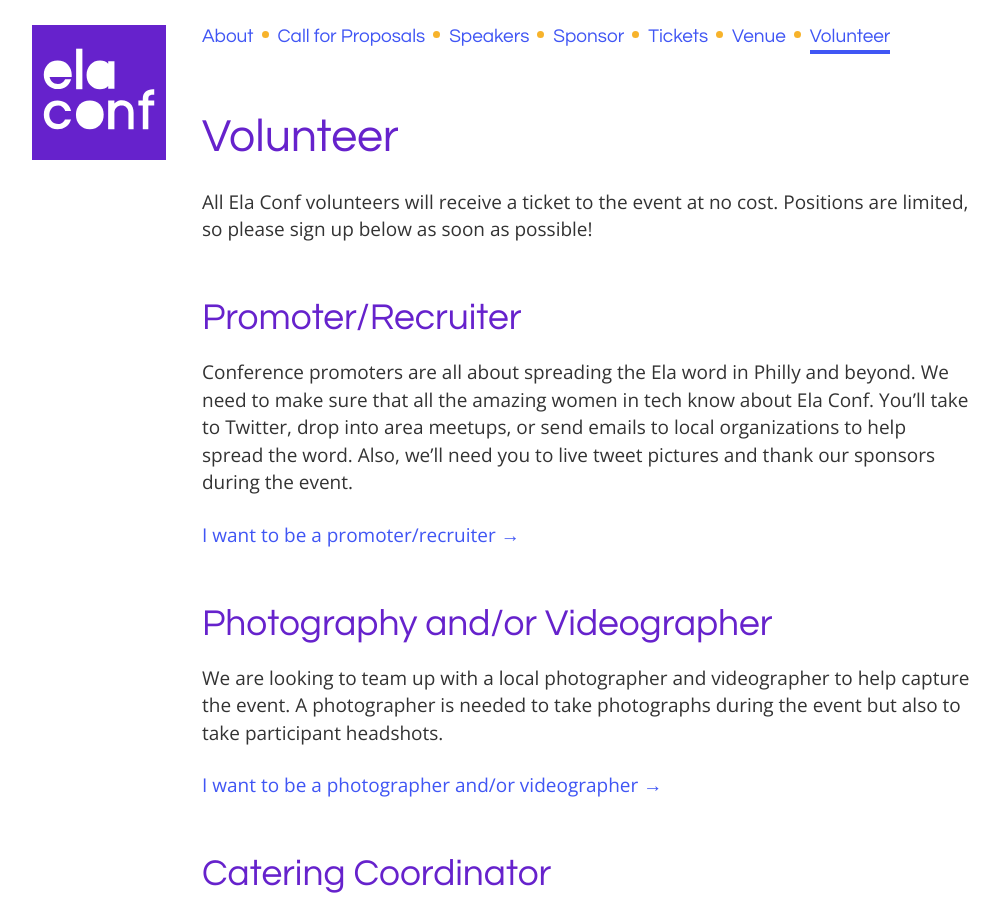
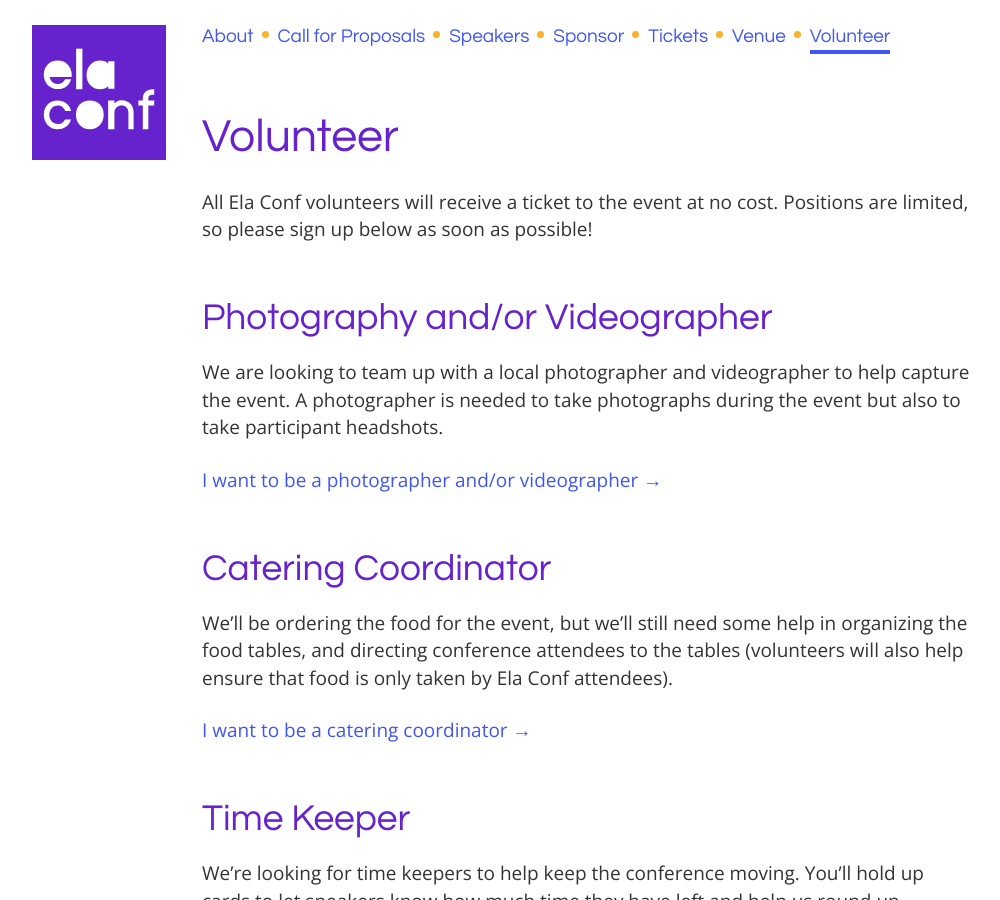
Before and after one commit to elaconf/elaconf.github.io, a Jekyll site: the page built from volunteer/index.md, in a window 1280 px wide and 900 px high. Shown: the whole window, without its empty margins (53-1053 px from the left). Built offline with Jekyll 4.4.1, drawn with Linux system fonts in a browser that asks for light colours.

Commit message:
Remover promoter volunteer position

```diff
--- a/volunteer/index.md
+++ b/volunteer/index.md
@@ -5,11 +5,6 @@ title: Volunteer
 
 
 All Ela Conf volunteers will receive a ticket to the event at no cost. Positions are limited, so please sign up below as soon as possible!
-
-## Promoter/Recruiter
-Conference promoters are all about spreading the Ela word in Philly and beyond. We need to make sure that all the amazing women in tech know about Ela Conf. You’ll take to Twitter, drop into area meetups, or send emails to local organizations to help spread the word. Also, we’ll need you to live tweet pictures and thank our sponsors during the event.
-
-[I want to be a promoter/recruiter &rarr;](https://docs.google.com/forms/d/1MDbNjY1h4DCkrbrL0zmq6Gg3Q1EMpDEFn1joMIck1Zo/viewform?entry.971247222&entry.1260049317&entry.601542410&entry.648235370&entry.790087379=I+want+to+be+a+promoter/recruiter+because...)
 
 ## Photography and/or Videographer
 We are looking to team up with a local photographer and videographer to help capture the event. A photographer is needed to take photographs during the event but also to take participant headshots.
```
